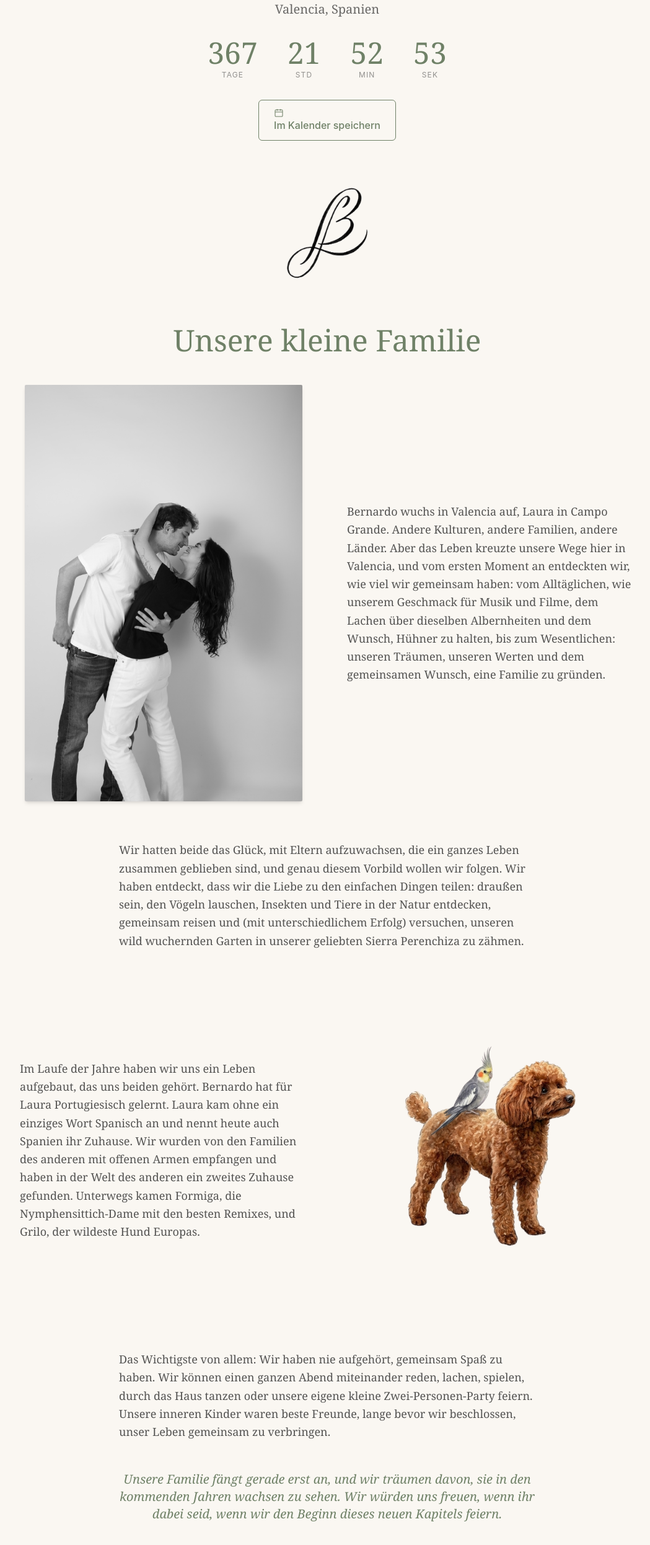
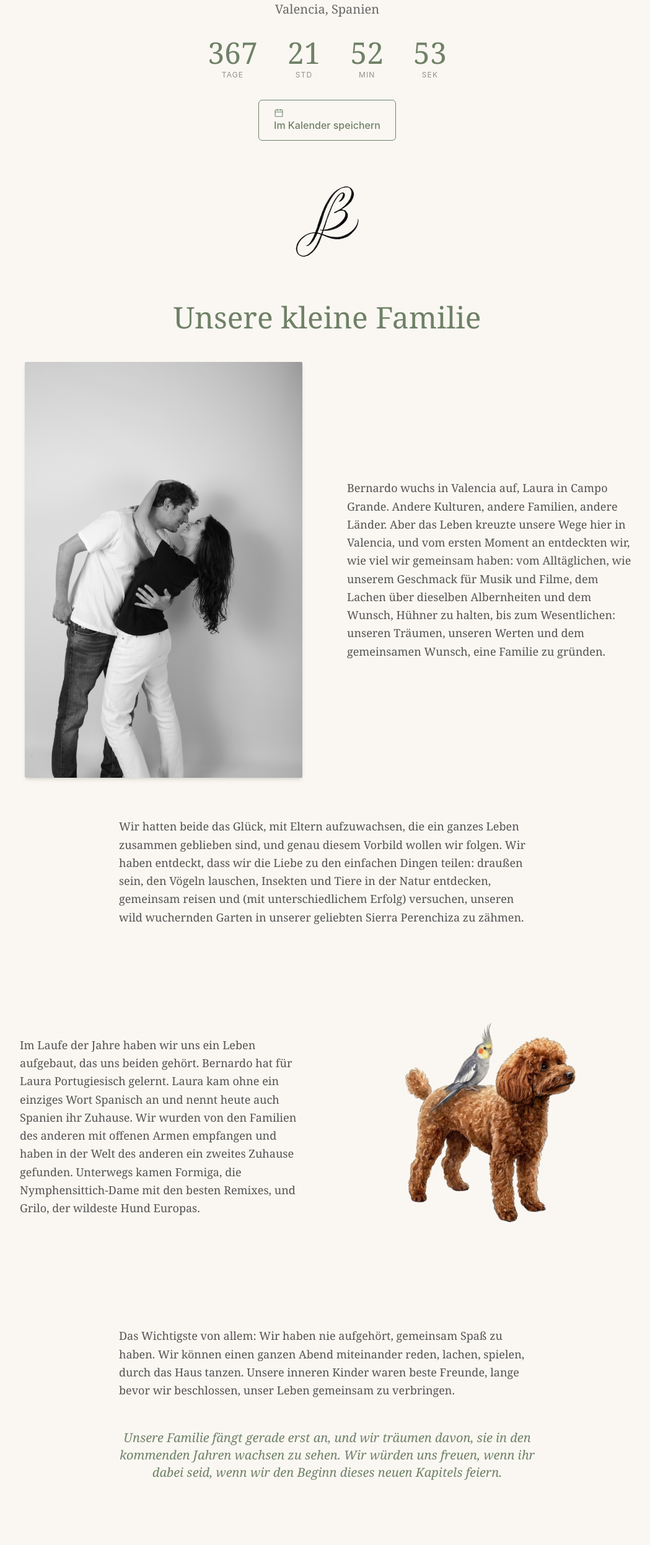
Before and after one commit to laurarondon/bernardo-laura-wedding, a Next.js app: page /de in a window 1280 px wide. Shown: the part 1153-3646 px from the top of the page at 62% size, without its empty margins (112-1161 px from the left). Built offline with nearby package versions, Linux system fonts and the light colour scheme.

Commit message:
ES story rewrites per Laura; drop 'party for two' line in all 4 languages; shrink home monogram

```diff
--- a/app/[lang]/page.tsx
+++ b/app/[lang]/page.tsx
@@ -85,7 +85,7 @@ export default function Home({ params }: { params: { lang: string } }) {
         <img
           src={settings.photos.monogram}
           alt={names}
-          className="block w-28 sm:w-32 md:w-36 mx-auto mt-16 h-auto"
+          className="block w-20 sm:w-24 md:w-28 mx-auto mt-16 h-auto"
         />
       )}
 
--- a/content/translations.ts
+++ b/content/translations.ts
@@ -27,7 +27,7 @@ export const translations = {
       ourStoryLife:
         "Ao longo dos anos, construímos uma vida que pertence aos dois. O Bernardo aprendeu português pela Laura. A Laura chegou sem falar uma palavra de espanhol e hoje também chama a Espanha de lar. Fomos recebidos de braços abertos pelas famílias um do outro e encontramos um segundo lar nos mundos um do outro. Pelo caminho chegaram a Formiga, a calopsita com os melhores remixes, e o Grilo, o cachorro mais campestre da Europa.",
       ourStoryFun:
-        "O mais importante de tudo: nunca paramos de nos divertir juntos. Podemos passar uma noite inteira conversando, rindo, brincando, dançando pela casa ou fazendo a nossa própria festinha de dois. As nossas crianças interiores viraram melhores amigas muito antes de decidirmos passar a vida juntos.",
+        "O mais importante de tudo: nunca paramos de nos divertir juntos. Podemos passar uma noite inteira conversando, rindo, brincando, dançando pela casa. As nossas crianças interiores viraram melhores amigas muito antes de decidirmos passar a vida juntos.",
       ourStoryInvite:
         "A nossa família está apenas começando, e sonhamos em vê-la crescer nos próximos anos. Queremos que você faça parte dessa celebração do nosso próximo capítulo.",
       seeDetails: "Ver detalhes do casamento",
@@ -210,13 +210,13 @@ export const translations = {
       },
       ourStory: "Nuestra pequeña familia",
       ourStoryIntro:
-        "Bernardo creció en Valencia, Laura en Campo Grande. Culturas, familias, países distintos. Pero la vida cruzó nuestros caminos aquí en Valencia, y desde el primer momento descubrimos cuántas cosas teníamos en común: desde lo más cotidiano, como el gusto por la música y por las películas, reírnos de las mismas tonterías y querer criar gallinas, hasta lo que más importa: nuestros sueños, nuestros valores y las ganas compartidas de formar una familia.",
+        "Bernardo creció en Valencia, Laura en Campo Grande. Culturas, familias y países distintos. Pero la vida hizo que nuestros caminos se cruzaran aquí en Valencia, y desde el primer momento descubrimos cuántas cosas teníamos en común. Desde lo más cotidiano, como el gusto por la música y por las películas, reírnos de las mismas tonterías y querer criar gallinas; hasta lo que más importa compartir, nuestros sueños, nuestros valores y las ganas de formar una familia.",
       ourStoryParents:
-        "Tuvimos la suerte de crecer viendo a nuestros padres juntos toda la vida, y ese es el ejemplo que esperamos seguir. Descubrimos que compartimos el amor por las cosas simples: estar al aire libre, escuchar a los pájaros, observar insectos y animales en la naturaleza, viajar juntos e intentar (con grados variables de éxito) domar nuestro jardín salvaje en la querida Sierra Perenchiza.",
+        "Tuvimos la suerte de crecer viendo a nuestros padres juntos toda la vida, y ese es el ejemplo que esperamos seguir. Descubrimos que compartimos el amor por las cosas simples: estar al aire libre, escuchar a los pájaros, observar insectos y animales en la naturaleza, viajar juntos e intentar (con grados variables de éxito) domar nuestro jardín salvaje en nuestra querida Sierra Perenchiza.",
       ourStoryLife:
-        "Con los años hemos construido una vida que nos pertenece a los dos. Bernardo aprendió portugués por Laura. Laura llegó sin hablar nada de español y hoy también llama a España su hogar. Nos recibieron con los brazos abiertos las familias del otro y encontramos un segundo hogar en los mundos del otro. Por el camino llegaron Formiga, la ninfa con los mejores remixes, y Grilo, el perro más campestre de Europa.",
+        "Con los años hemos construido una vida que nos pertenece a los dos. Bernardo aprendió portugués por Laura. Laura llegó sin hablar nada de español y hoy considera España su hogar. Las dos familias recibieron nuestra unión con los brazos abiertos y de golpe encontramos un segundo hogar en los mundos del otro. Por el camino llegaron Formiga, la ninfa con los mejores remixes, y Grilo, el perro más gracioso y campestre.",
       ourStoryFun:
-        "Lo más importante de todo: nunca hemos dejado de divertirnos juntos. Podemos pasar una noche entera hablando, riendo, jugando, bailando por la casa o montando nuestra propia fiestecita para dos. Nuestros niños interiores se hicieron mejores amigos mucho antes de que decidiéramos pasar la vida juntos.",
+        "Lo más importante de todo: nunca hemos dejado de divertirnos juntos. Podemos pasar una noche entera hablando, riendo, jugando, bailando por la casa. Nuestros niños interiores se hicieron mejores amigos mucho antes de que decidiéramos pasar la vida juntos.",
       ourStoryInvite:
         "Nuestra familia apenas está empezando, y soñamos con verla crecer en los próximos años. Nos encantaría que nos acompañéis mientras celebramos el comienzo de este nuevo capítulo.",
       seeDetails: "Ver detalles de la boda",
@@ -405,7 +405,7 @@ export const translations = {
       ourStoryLife:
         "Over the years, we've built a life that belongs to both of us. Bernardo learned Portuguese for Laura. Laura arrived speaking no Spanish at all, and now calls Spain home too. We were welcomed with open arms by each other's families and found a second home in one another's worlds. Along the way came Formiga, the cockatiel with the best song remixes, and Grilo, the wildest dog in Europe.",
       ourStoryFun:
-        "The most important thing of all, we've never stopped having fun together. We can spend an entire evening talking, laughing, playing, dancing around the house, or throwing our own little party for two. Our inner children became best friends long before we decided to spend our lives together.",
+        "The most important thing of all, we've never stopped having fun together. We can spend an entire evening talking, laughing, playing, dancing around the house. Our inner children became best friends long before we decided to spend our lives together.",
       ourStoryInvite:
         "Our family is just beginning, and we dream of watching it grow in the years ahead. We would love for you to join us as we celebrate the start of this next chapter.",
       seeDetails: "Wedding details",
@@ -594,7 +594,7 @@ export const translations = {
       ourStoryLife:
         "Im Laufe der Jahre haben wir uns ein Leben aufgebaut, das uns beiden gehört. Bernardo hat für Laura Portugiesisch gelernt. Laura kam ohne ein einziges Wort Spanisch an und nennt heute auch Spanien ihr Zuhause. Wir wurden von den Familien des anderen mit offenen Armen empfangen und haben in der Welt des anderen ein zweites Zuhause gefunden. Unterwegs kamen Formiga, die Nymphensittich-Dame mit den besten Remixes, und Grilo, der wildeste Hund Europas.",
       ourStoryFun:
-        "Das Wichtigste von allem: Wir haben nie aufgehört, gemeinsam Spaß zu haben. Wir können einen ganzen Abend miteinander reden, lachen, spielen, durch das Haus tanzen oder unsere eigene kleine Zwei-Personen-Party feiern. Unsere inneren Kinder waren beste Freunde, lange bevor wir beschlossen, unser Leben gemeinsam zu verbringen.",
+        "Das Wichtigste von allem: Wir haben nie aufgehört, gemeinsam Spaß zu haben. Wir können einen ganzen Abend miteinander reden, lachen, spielen, durch das Haus tanzen. Unsere inneren Kinder waren beste Freunde, lange bevor wir beschlossen, unser Leben gemeinsam zu verbringen.",
       ourStoryInvite:
         "Unsere Familie fängt gerade erst an, und wir träumen davon, sie in den kommenden Jahren wachsen zu sehen. Wir würden uns freuen, wenn ihr dabei seid, wenn wir den Beginn dieses neuen Kapitels feiern.",
       seeDetails: "Hochzeitsdetails",
```
